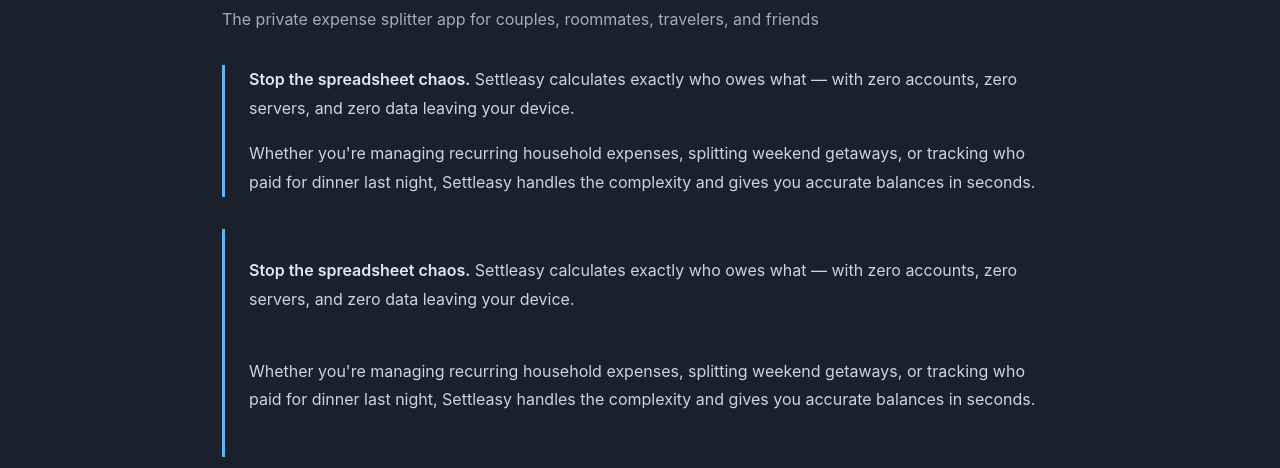
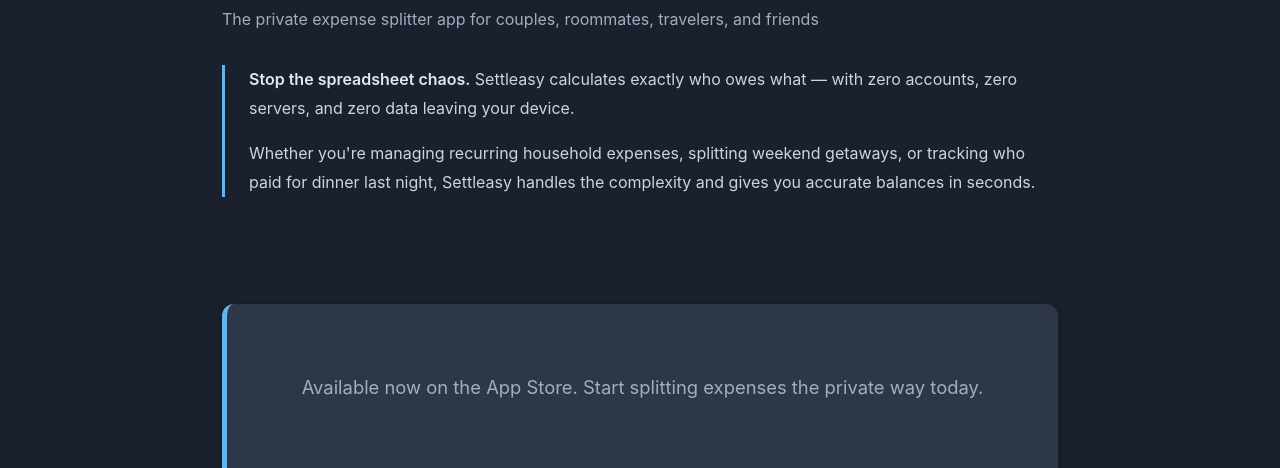
Before and after one commit to progressive-bytes/settleasy, a plain HTML site: page index.html in a window 1280 px wide. Shown: the part 332-800 px from the top of the page. Drawn offline with Linux system fonts and the light colour scheme.

Commit message:
Remove duplicate content from index.html
Removed redundant content about managing expenses.

```diff
--- a/index.html
+++ b/index.html
@@ -64,12 +64,6 @@
 
                 <p>Whether you're managing recurring household expenses, splitting weekend getaways, or tracking who paid for dinner last night, Settleasy handles the complexity and gives you accurate balances in seconds.</p>
             </section>
-
-           <section class="content-section">
-                <p><strong>Stop the spreadsheet chaos.</strong> Settleasy calculates exactly who owes what — with zero accounts, zero servers, and zero data leaving your device.</p>
-
-                <p>Whether you're managing recurring household expenses, splitting weekend getaways, or tracking who paid for dinner last night, Settleasy handles the complexity and gives you accurate balances in seconds.</p>
-            </section>
 
             <section class="download-cta">
             <p class="download-text">Available now on the App Store. Start splitting expenses the private way today.</p>
```
